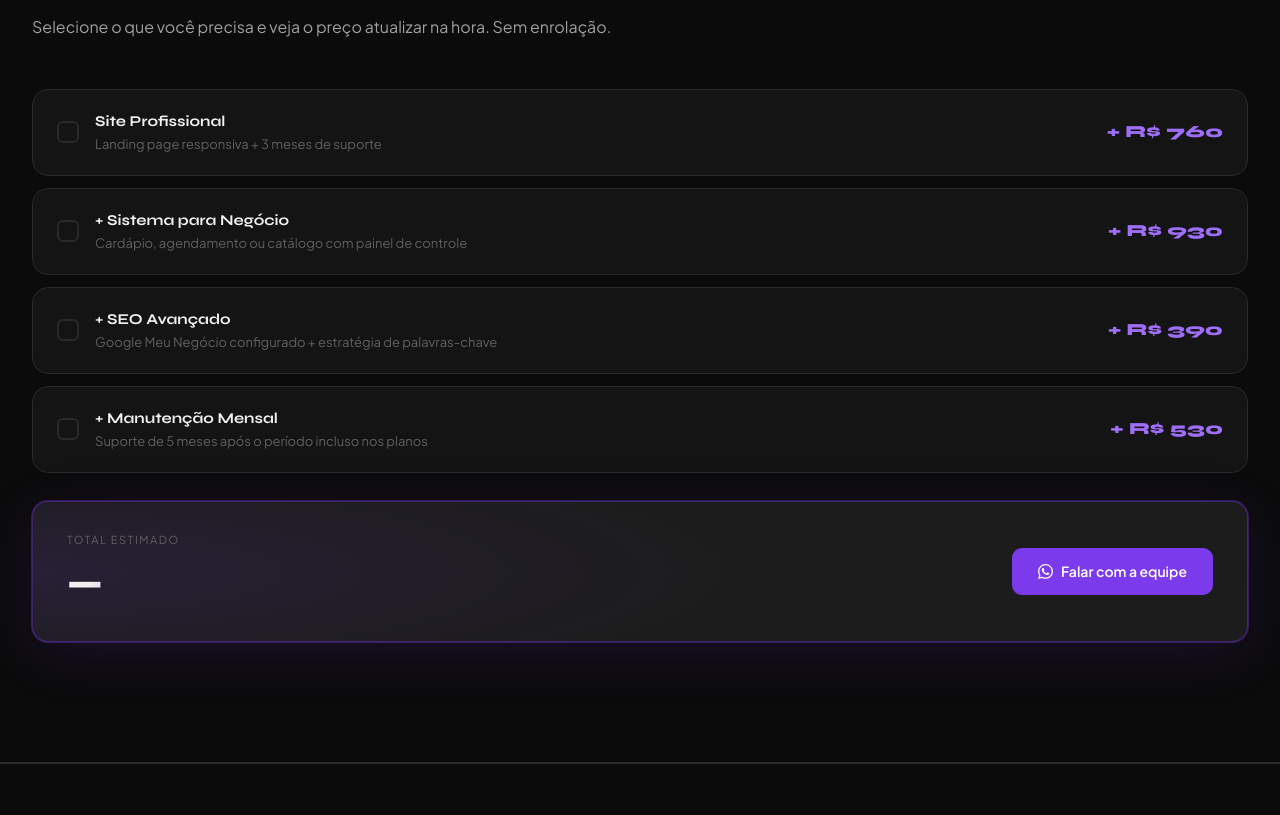
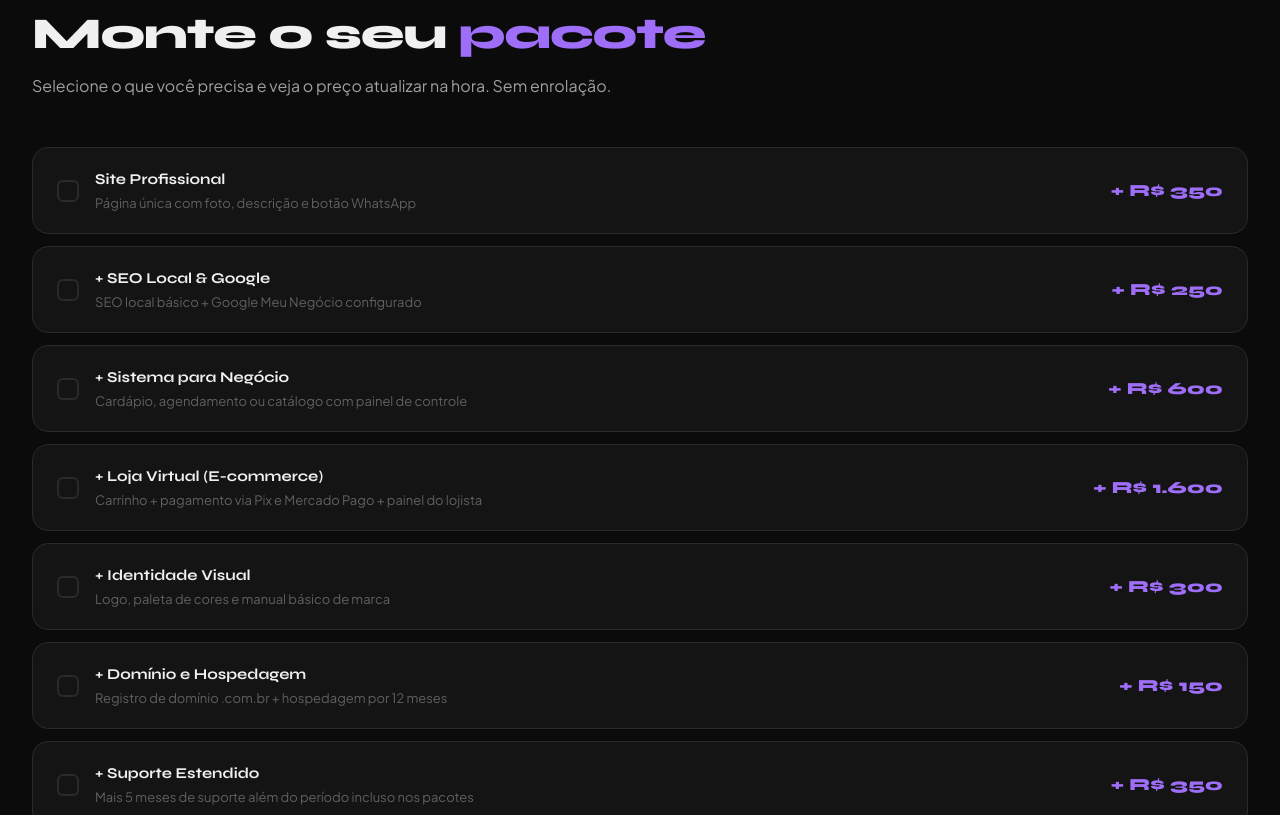
Before and after one commit to NEOpisa/NVGHUB, a Next.js app: page / in a window 1280 px wide. Shown: the part 1985-2800 px from the top of the page. Built offline with nearby package versions, Linux system fonts and the light colour scheme.

Commit message:
Renomeia Planos para Pacotes e reestrutura preços
Ajusta os pacotes (Vitrine, Presença, Sistema, E-commerce, SaaS em breve)
com novos valores e descrições, e recalibra o "Monte seu pacote" com mais
itens à la carte na mesma faixa de preço.

```diff
--- a/src/app/globals.css
+++ b/src/app/globals.css
@@ -835,6 +835,13 @@ html {
   0%, 100% { box-shadow: 0 4px 16px rgba(124,58,237,0.35); }
   50%       { box-shadow: 0 4px 26px rgba(124,58,237,0.6); }
 }
+.pricing-badge--alt {
+  background: var(--surface-raised);
+  color: var(--text-secondary);
+  border: 1px solid var(--border-hover);
+  box-shadow: none;
+  animation: none;
+}
 @media (prefers-reduced-motion: reduce) {
   .pricing-badge { animation: none; }
 }
--- a/src/components/Header.tsx
+++ b/src/components/Header.tsx
@@ -9,7 +9,7 @@ const WA = "https://wa.me/qr/YDKPLNZS2ZDBC1";
 const NAV_LINKS = [
   { label: "Serviços", href: "#servicos" },
   { label: "Orçamento", href: "#orcamento" },
-  { label: "Planos", href: "#precos" },
+  { label: "Pacotes", href: "#precos" },
   { label: "Contato", href: "#contato" },
 ];
 
--- a/src/components/Hero.tsx
+++ b/src/components/Hero.tsx
@@ -32,7 +32,7 @@ export default function Hero() {
               Falar pelo WhatsApp
             </a>
             <a href="#precos" className="btn-ghost">
-              Ver planos e preços
+              Ver pacotes e preços
               <ArrowRightIcon />
             </a>
             <a href={IG} target="_blank" rel="noopener noreferrer" className="btn-ghost">
--- a/src/components/OrcamentoSection.tsx
+++ b/src/components/OrcamentoSection.tsx
@@ -6,10 +6,13 @@ import { useReveal } from "@/hooks/useReveal";
 const WA = "https://wa.me/qr/YDKPLNZS2ZDBC1";
 
 const OPCOES = [
-  { id: "site",       label: "Site Profissional",        desc: "Landing page responsiva + 3 meses de suporte",     price: 760  },
-  { id: "sistema",    label: "+ Sistema para Negócio",   desc: "Cardápio, agendamento ou catálogo com painel de controle",     price: 930 },
-  { id: "seo",        label: "+ SEO Avançado",           desc: "Google Meu Negócio configurado + estratégia de palavras-chave", price: 390  },
-  { id: "manutencao", label: "+ Manutenção Mensal",      desc: "Suporte de 5 meses após o período incluso nos planos",           price: 530  },
+  { id: "site",       label: "Site Profissional",          desc: "Página única com foto, descrição e botão WhatsApp",             price: 350  },
+  { id: "presenca",   label: "+ SEO Local & Google",       desc: "SEO local básico + Google Meu Negócio configurado",              price: 250  },
+  { id: "sistema",    label: "+ Sistema para Negócio",     desc: "Cardápio, agendamento ou catálogo com painel de controle",       price: 600  },
+  { id: "ecommerce",  label: "+ Loja Virtual (E-commerce)", desc: "Carrinho + pagamento via Pix e Mercado Pago + painel do lojista", price: 1600 },
+  { id: "identidade", label: "+ Identidade Visual",        desc: "Logo, paleta de cores e manual básico de marca",                 price: 300  },
+  { id: "dominio",    label: "+ Domínio e Hospedagem",     desc: "Registro de domínio .com.br + hospedagem por 12 meses",          price: 150  },
+  { id: "manutencao", label: "+ Suporte Estendido",        desc: "Mais 5 meses de suporte além do período incluso nos pacotes",    price: 350  },
 ];
 
 export default function OrcamentoSection() {
@@ -24,7 +27,7 @@ export default function OrcamentoSection() {
     );
 
   const itens = OPCOES.filter((o) => selecionados.includes(o.id));
-  const total  = itens.reduce((s, o) => s + o.price, 0);
+  const total = itens.reduce((s, o) => s + o.price, 0);
 
   const msg =
     itens.length > 0
--- a/src/components/PricingSection.tsx
+++ b/src/components/PricingSection.tsx
@@ -5,17 +5,38 @@ import { useReveal } from "@/hooks/useReveal";
 
 const WA = "https://wa.me/qr/YDKPLNZS2ZDBC1";
 
-const PLANS = [
+const PACOTES = [
+  {
+    name: "Vitrine",
+    tagline: "Para quem quer existir online rapidamente",
+    from: "A partir de",
+    price: "R$ 350",
+    period: "pagamento único",
+    featured: false,
+    badge: "Comece por aqui",
+    badgeVariant: "alt",
+    features: [
+      "Página única profissional com foto e descrição do negócio",
+      "Horário de funcionamento em destaque",
+      "Botão WhatsApp integrado",
+      "Links para todas as suas redes sociais",
+      "Entrega em até 7 dias úteis",
+      "2 meses de suporte",
+    ],
+    cta: "Começar com Vitrine",
+    href: WA,
+  },
   {
     name: "Presença",
-    tagline: "Para quem quer estar no digital agora",
+    tagline: "Para quem quer ser encontrado no Google",
     from: "A partir de",
-    price: "R$ 930 ",
+    price: "R$ 600",
     period: "pagamento único",
     featured: false,
     features: [
-      "Landing page responsiva",
-      "SEO local básico + Google Meu Negócio",
+      "Landing page completa e responsiva",
+      "SEO local básico",
+      "Google Meu Negócio configurado",
       "Botão WhatsApp integrado",
       "Entrega em até 16 dias úteis",
       "5 meses de suporte",
@@ -25,37 +46,55 @@ const PLANS = [
   },
   {
     name: "Sistema",
-    tagline: "Para quem quer automatizar e vender mais",
+    tagline: "Para quem quer o site funcionando como ferramenta do negócio",
     from: "A partir de",
-    price: "R$ 2.390",
+    price: "R$ 1.200",
     period: "pagamento único",
     featured: true,
     badge: "Mais escolhido",
     features: [
-      "Tudo do plano Presença",
-      "Cardápio digital / Agendamento / Catálogo",
+      "Tudo do pacote Presença",
+      "Cardápio digital, agendamento ou catálogo",
       "Painel de controle do cliente",
+      "Treinamento de uso por vídeo (1h)",
       "Entrega em até 26 dias úteis",
-      "5 meses de suporte incluídos",
-      "Treinamento de uso (1h via vídeo)",
+      "5 meses de suporte",
     ],
     cta: "Começar com Sistema",
     href: WA,
   },
   {
-    name: "SaaS",
-    taglineSuffix: "(em breve)",
-    tagline: "Solução pronta para o seu segmento",
-    from: "Assinatura mensal",
-    price: "Em lançamento",
-    priceMuted: true,
-    period: "preço revelado em breve",
+    name: "E-commerce",
+    tagline: "Para quem quer vender online",
+    from: "A partir de",
+    price: "R$ 2.800",
+    period: "pagamento único",
     featured: false,
     features: [
+      "Loja virtual completa com carrinho",
+      "Pagamento via Pix e Mercado Pago",
+      "Gestão básica de estoque",
+      "Painel do lojista",
+      "Entrega em até 35 dias úteis",
+      "5 meses de suporte",
+    ],
+    cta: "Quero minha loja virtual",
+    href: WA,
+  },
+  {
+    name: "SaaS",
+    tagline: "Solução escalável em desenvolvimento",
+    from: "Assinatura mensal",
+    price: "Em breve",
+    period: "Detalhes a confirmar",
+    featured: false,
+    badge: "Em breve",
+    badgeVariant: "alt",
+    features: [
+      "Plataforma pronta pro seu segmento",
       "Sem desenvolvimento customizado",
-      "Pronto para clínicas e restaurantes",
-      "Atualizações automáticas incluídas",
-      "Suporte contínuo no plano",
+      "Atualizações e suporte contínuo inclusos",
+      "Preço e detalhes revelados em breve",
     ],
     cta: "Entrar na lista de espera",
     href: WA,
@@ -69,42 +108,36 @@ export default function PricingSection() {
   useReveal(gridRef, 80);
 
   return (
-    <section id="precos" aria-label="Planos e preços">
+    <section id="precos" aria-label="Pacotes e preços">
       <div className="inner">
         <div ref={headerRef}>
-          <span className="section-eyebrow">Planos & Preços</span>
+          <span className="section-eyebrow">Pacotes & Preços</span>
           <h2 className="section-heading">
-            Escolha o plano <span className="text-accent-nvg">certo pra você</span>
+            Escolha o pacote <span className="text-accent-nvg">certo pra você</span>
           </h2>
           <p className="section-sub">
-            Preços transparentes, sem letra miúda. Entrega em até 16 dias úteis — ou você não paga.
+            Preços transparentes, sem letra miúda. Da vitrine digital à loja virtual completa — tem um pacote pro seu momento.
           </p>
         </div>
 
         <div className="pricing-grid" ref={gridRef}>
-          {PLANS.map((plan) => (
+          {PACOTES.map((plan) => (
             <article
               key={plan.name}
               className={`pricing-card${plan.featured ? " featured" : ""}`}
             >
-              {plan.featured && plan.badge && (
-                <div className="pricing-badge">{plan.badge}</div>
+              {plan.badge && (
+                <div className={`pricing-badge${plan.badgeVariant ? ` pricing-badge--${plan.badgeVariant}` : ""}`}>
+                  {plan.badge}
+                </div>
               )}
               <div className="pricing-plan">
                 {plan.name}
-                {plan.taglineSuffix && (
-                  <span style={{ fontSize: "12px", color: "var(--text-muted)", fontWeight: 400 }}>
-                    {" "}({plan.taglineSuffix})
-                  </span>
-                )}
               </div>
               <div className="pricing-tagline">{plan.tagline}</div>
               <div className="pricing-price-wrap">
                 <div className="pricing-from">{plan.from}</div>
-                <div
-                  className="pricing-price"
-                  style={plan.priceMuted ? { fontSize: "22px", color: "var(--text-secondary)" } : undefined}
-                >
+                <div className="pricing-price">
                   {plan.price}
                 </div>
                 <div className="pricing-period">{plan.period}</div>
```
